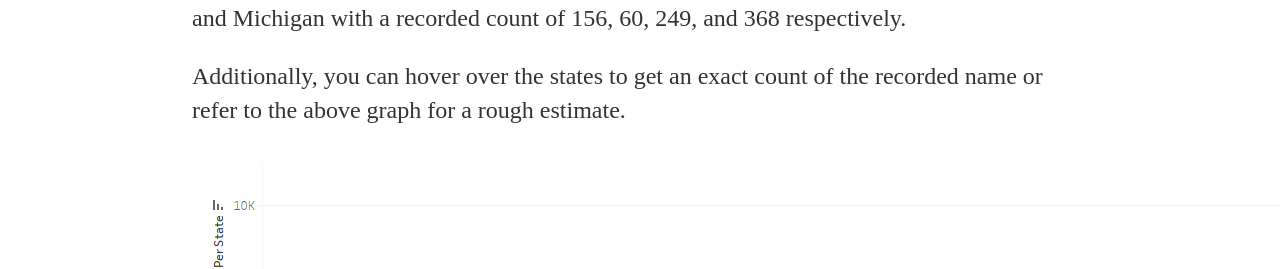
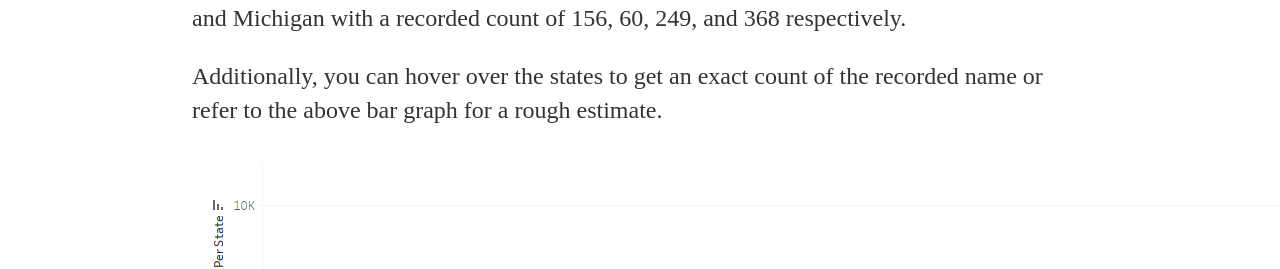
Before and after one commit to michaelip2/michaelip2.github.io, a Jekyll site: the page built from _posts/2018-01-01-social-security-administration-name-interactive-dashboard.md, in a window 1280 px wide and 900 px high, scrolled down 806 px. Shown: the part 197-466 px from the top of the window. Built offline with Jekyll 4.4.1, drawn with Linux system fonts in a browser that asks for light colours.

Commit message:
Update 2018-01-01-social-security-administration-name-interactive-dashboard.md

```diff
--- a/_posts/2018-01-01-social-security-administration-name-interactive-dashboard.md
+++ b/_posts/2018-01-01-social-security-administration-name-interactive-dashboard.md
@@ -9,7 +9,7 @@ date: 2018-01-01
 <p>The top graph below denotes the total count of top name by state on the y-axis with the list of states and territories on the x-axis.</p>
 <p>The colors correlate to a specific name on the graph and on the geographical map and are not reused for the duration between the years 1910 to 2015. The color denotations correlate to the active gender filter and the composition, e.g., male, female, or both. As you may notice, the animated trends below reuse the same color palette since I animated the map solely by gender exclusivity, i.e., female or male, and not both at once. If you were to toggle both genders, from the top right-side panel, then that would give you the top names by count while ignoring gender and necessitating an expanded color palette to distinguish all the included names.</p>
 <p><em>Example</em>: The color green on the map below represents Helen and during 1910 this female baby name was most popular amongst states such as Washington, South Dakota, Indiana, and Michigan with a recorded count of 156, 60, 249, and 368 respectively.</p>
-<p>Additionally, you can hover over the states to get an exact count of the recorded name or refer to the above graph for a rough estimate.</p>
+<p>Additionally, you can hover over the states to get an exact count of the recorded name or refer to the above bar graph for a rough estimate.</p>
 <p><img src="https://raw.githubusercontent.com/michaelip2/michaelip2.github.io/master/images/1910%20female%20us.png" /></p>
 <p>&nbsp;</p>
 <p>Furthermore, I made a .gif to show the all correlative popularity changes of a name among several states and it was interesting to see name staples envelope large regions of the country and its inverse as the name staple becomes increasingly uncommon as years progress.</p>
```
